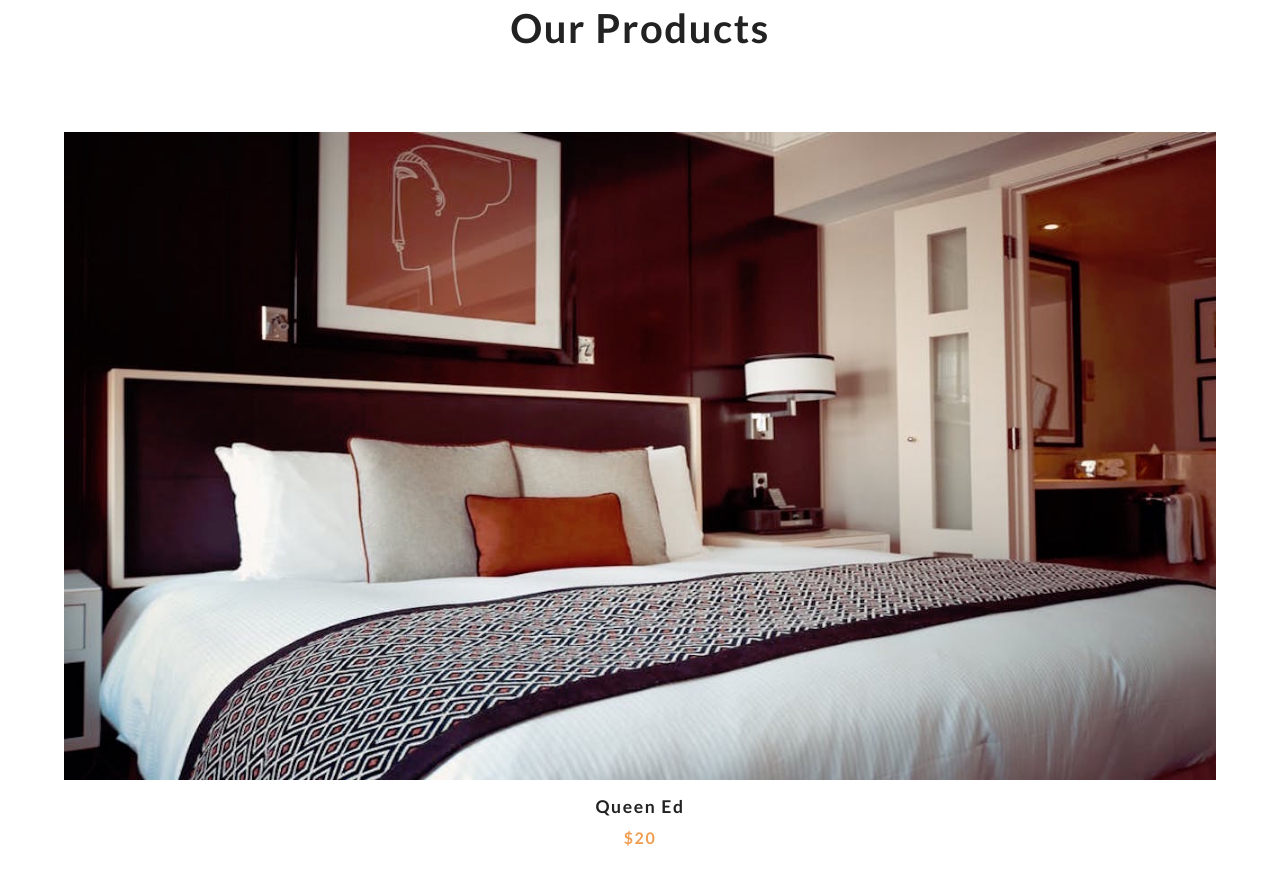
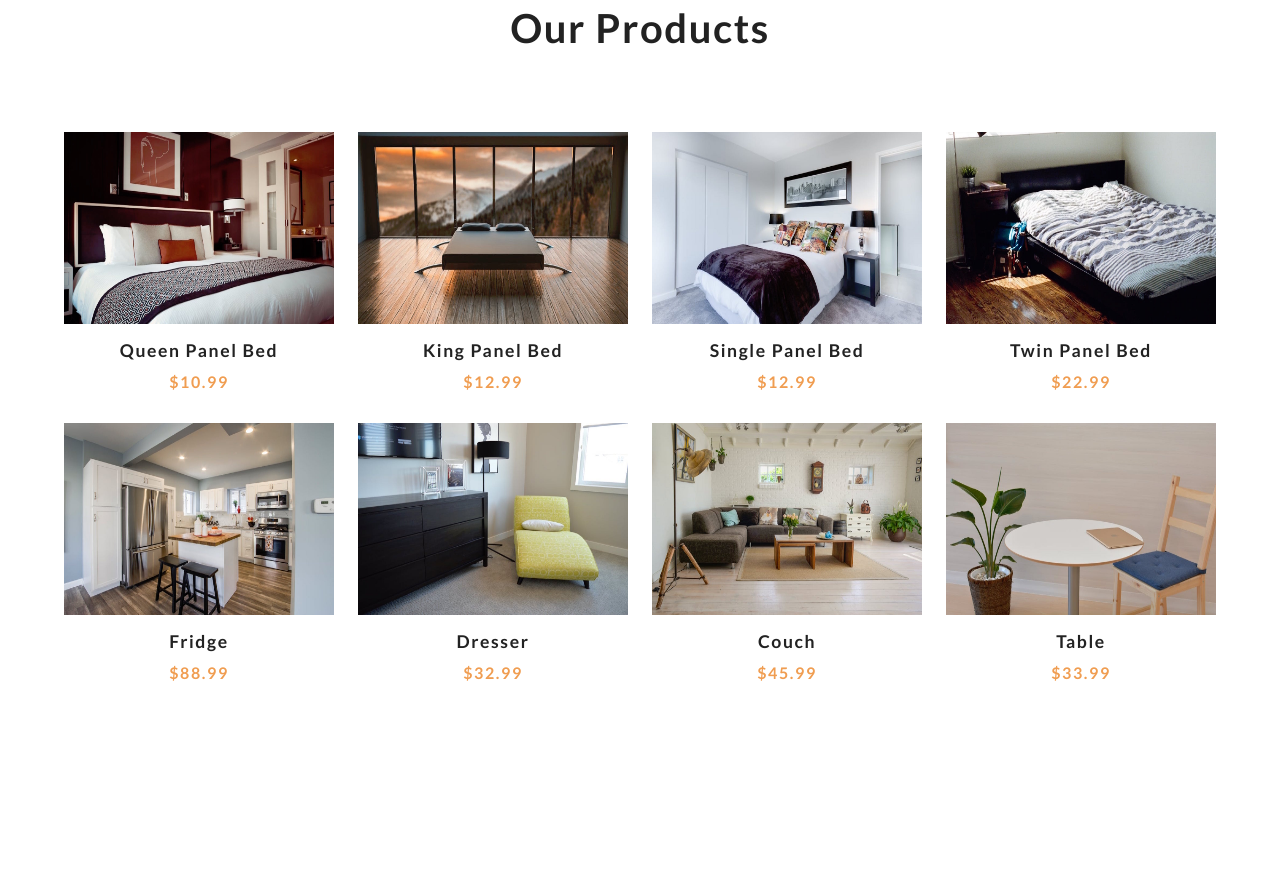
Before and after one commit to saimunhossain/ShoppingCart, a plain HTML site: page index.html in a window 1280 px wide. Shown: the part 860-1744 px from the top of the page. After the commit the page ends 1606 px from the top, so only its background shows below. Drawn offline with Linux system fonts and the light colour scheme.

Commit message:
showing all products form a static json file

```diff
--- a/app.js
+++ b/app.js
@@ -16,12 +16,48 @@ let cart = [];
 
 //getting the products
 class Products{
+    async getProducts(){
+        try{
+            let result = await fetch("products.json");
+            let data = await result.json();
 
+            let products = data.items;
+            products = products.map(item => {
+                const {title,price} = item.fields;
+                const {id} = item.sys
+                const image = item.fields.image.fields.file.url;
+                return {title,price,id,image}
+            })
+            return products
+        }catch(error){
+            console.log(error);
+        }
+    }
 }
 
 // display products
 class UI{
-
+    displayProducts(products){
+        let result = '';
+        products.forEach(product => {
+            result +=`
+            <!-- single product -->
+            <article class="product">
+                <div class="img-container">
+                    <img src=${product.image} alt="product" class="product-img">
+                    <button class="bag-btn" data-id=${product.id}>
+                        <i class="fas fa-shopping-cart"></i>
+                        add to cart
+                    </button>
+                </div>
+                <h3>${product.title}</h3>
+                <h4>$${product.price}</h4>
+            </article>
+        <!-- end of single product -->
+            `
+        });
+        productsDOM.innerHTML = result;
+    }
 }
 //local storage
 class Storage{
@@ -31,4 +67,8 @@ class Storage{
 document.addEventListener("DOMContentLoaded", ()=>{
     const ui = new UI();
     const prodcuts = new Products();
-})
+
+    // get all products
+    prodcuts.getProducts().then(products =>
+    ui.displayProducts(products));
+});
--- a/index.html
+++ b/index.html
@@ -41,19 +41,7 @@
         <h2>our products</h2>
     </div>
     <div class="products-center">
-        <!-- single product -->
-        <article class="product">
-            <div class="img-container">
-                <img src="./images/product-1.jpeg" alt="product" class="product-img">
-                <button class="bag-btn" data-id="1">
-                    <i class="fas fa-shopping-cart"></i>
-                    add to cart
-                </button>
-            </div>
-            <h3>queen ed</h3>
-            <h4>$20</h4>
-        </article>
-        <!-- end of single product -->
+
     </div>
 </section>
 <!-- end of products -->
--- /dev/null
+++ b/products.json
@@ -0,0 +1,68 @@
+{
+  "items": [
+    {
+      "sys": { "id": "1" },
+      "fields": {
+        "title": "queen panel bed",
+        "price": 10.99,
+        "image": { "fields": { "file": { "url": "./images/product-1.jpeg" } } }
+      }
+    },
+    {
+      "sys": { "id": "2" },
+      "fields": {
+        "title": "king panel bed",
+        "price": 12.99,
+        "image": { "fields": { "file": { "url": "./images/product-2.jpeg" } } }
+      }
+    },
+    {
+      "sys": { "id": "3" },
+      "fields": {
+        "title": "single panel bed",
+        "price": 12.99,
+        "image": { "fields": { "file": { "url": "./images/product-3.jpeg" } } }
+      }
+    },
+    {
+      "sys": { "id": "4" },
+      "fields": {
+        "title": "twin panel bed",
+        "price": 22.99,
+        "image": { "fields": { "file": { "url": "./images/product-4.jpeg" } } }
+      }
+    },
+    {
+      "sys": { "id": "5" },
+      "fields": {
+        "title": "fridge",
+        "price": 88.99,
+        "image": { "fields": { "file": { "url": "./images/product-5.jpeg" } } }
+      }
+    },
+    {
+      "sys": { "id": "6" },
+      "fields": {
+        "title": "dresser",
+        "price": 32.99,
+        "image": { "fields": { "file": { "url": "./images/product-6.jpeg" } } }
+      }
+    },
+    {
+      "sys": { "id": "7" },
+      "fields": {
+        "title": "couch",
+        "price": 45.99,
+        "image": { "fields": { "file": { "url": "./images/product-7.jpeg" } } }
+      }
+    },
+    {
+      "sys": { "id": "8" },
+      "fields": {
+        "title": "table",
+        "price": 33.99,
+        "image": { "fields": { "file": { "url": "./images/product-8.jpeg" } } }
+      }
+    }
+  ]
+}
```
Also changed, not shown: images/product-2.jpeg (added), images/product-3.jpeg (added), images/product-4.jpeg (added), images/product-5.jpeg (added), images/product-6.jpeg (added), images/product-7.jpeg (added), images/product-8.jpeg (added).
